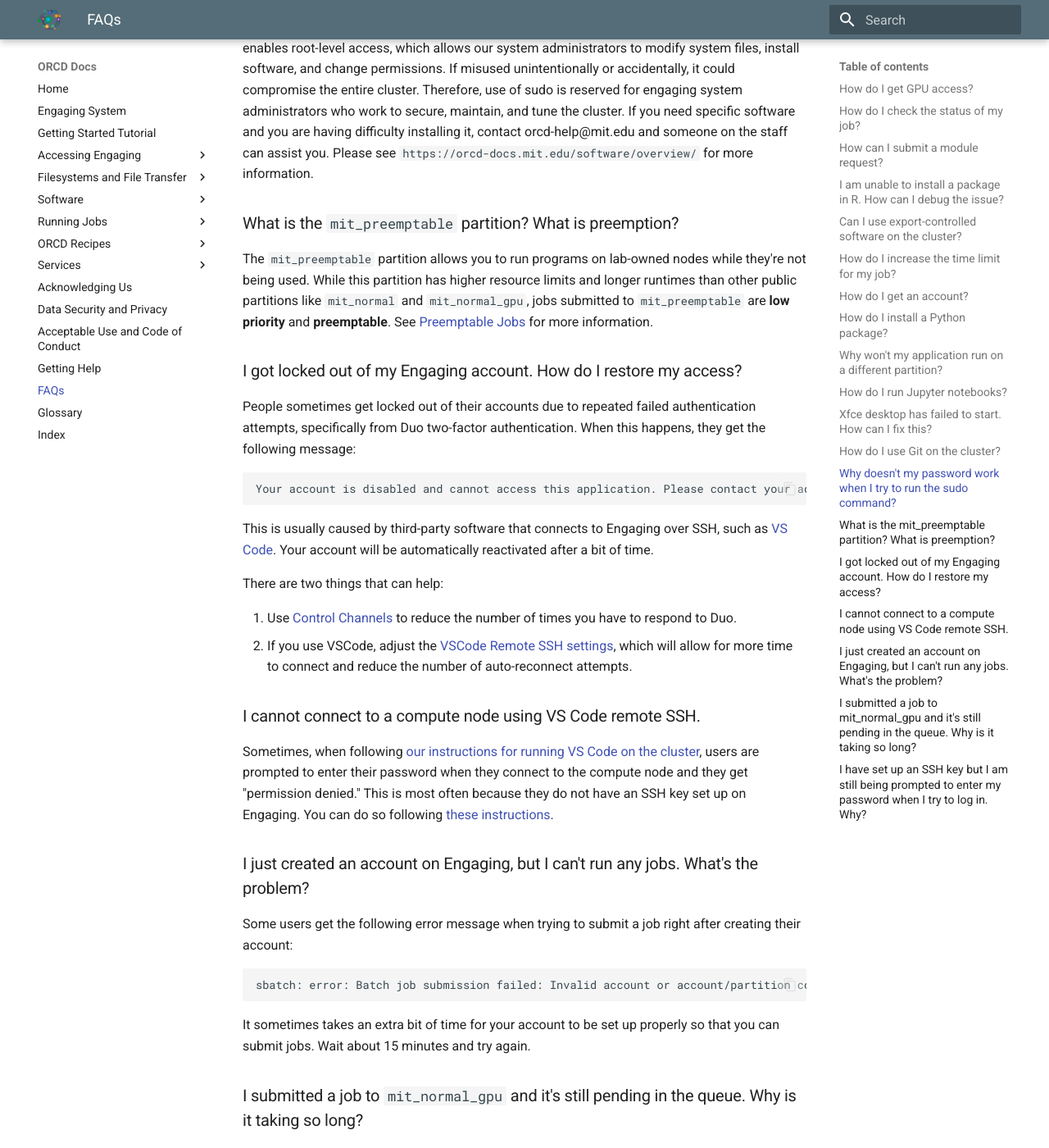
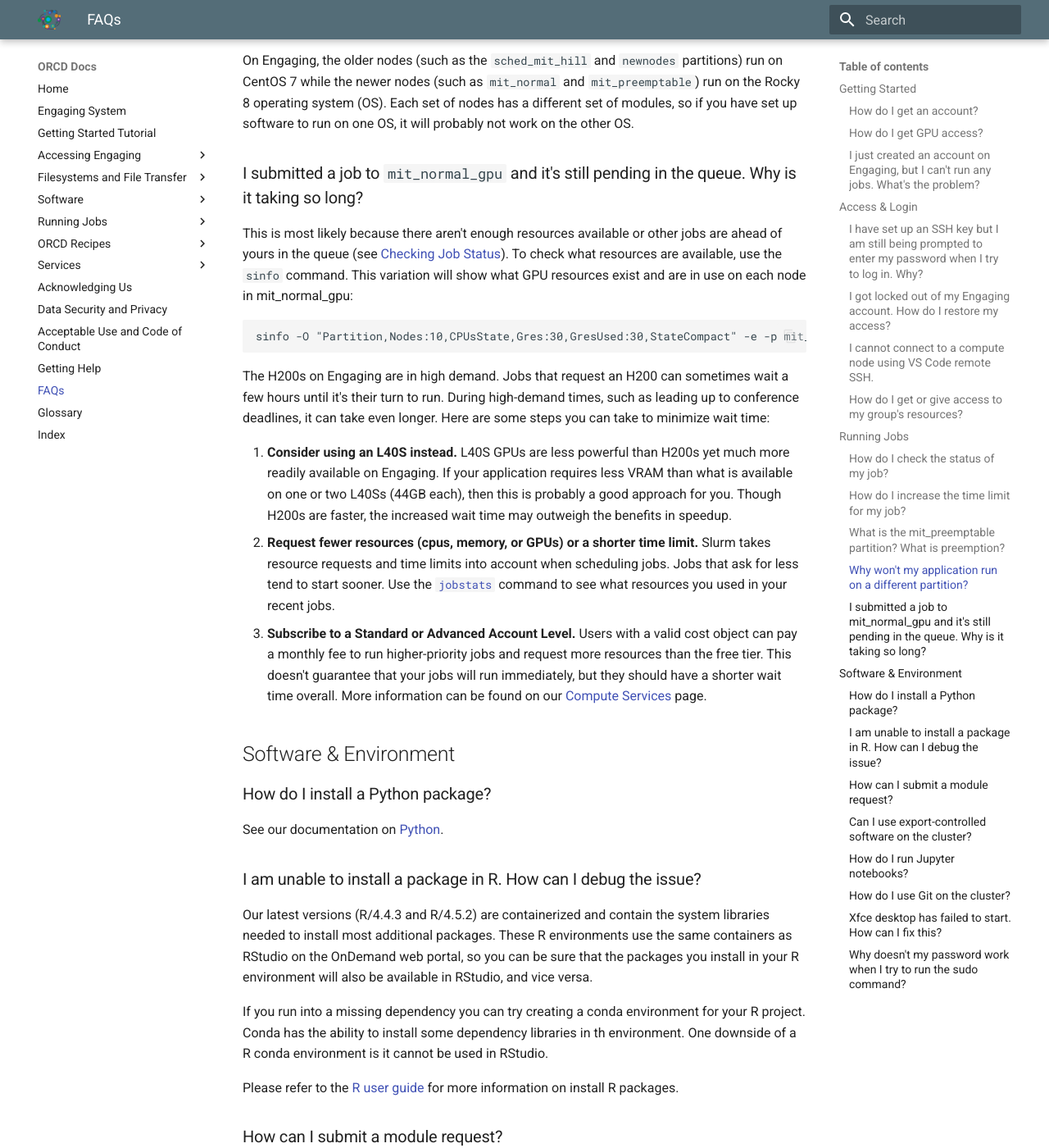
Before and after one commit to mit-orcd/orcd-docs-edit, an MkDocs documentation site: the page built from docs/faqs.md, in a window 1280 px wide and 1400 px high, scrolled down 2829 px. Shown: the whole window at 82% size. Built offline with MkDocs 1.6.1 and Material for MkDocs 9.7.7, drawn with Linux system fonts in a browser that asks for light colours; some of the changed text lies outside the part shown.

Commit message:
reorganize page, add question on adding group members

````diff
--- a/docs/faqs.md
+++ b/docs/faqs.md
@@ -1,4 +1,10 @@
 # Frequently Asked Questions
+
+## Getting Started
+
+### How do I get an account?
+
+If you have an MIT Kerberos account, then you can get an account on Engaging. To register, navigate to the [ORCD OnDemand Portal](https://orcd-ood.mit.edu/) and log in. Your account will automatically be created. Please wait a few minutes before trying to start any jobs or interactive sessions.
 
 ### How do I get GPU access?
 
@@ -7,28 +13,53 @@ We have L40S and H200 GPUs available on Engaging through the `mit_normal_gpu` pa
 If your lab would like to purchase GPUs to be hosted on Engaging, please contact
 <orcd-help-engaging@mit.edu>.
 
+### I just created an account on Engaging, but I can't run any jobs. What's the problem?
+
+Some users get the following error message when trying to submit a job right after creating their account:
+
+```
+sbatch: error: Batch job submission failed: Invalid account or account/partition combination specified
+```
+
+It sometimes takes an extra bit of time for your account to be set up properly so that you can submit jobs. Wait about 15 minutes and try again.
+
+## Access & Login
+
+### I have set up an SSH key but I am still being prompted to enter my password when I try to log in. Why?
+
+To log in with an SSH key first log into [ORCD OnDemand](https://orcd-ood.mit.edu) before logging in with SSH. This allows you to log with with your SSH key only, without requiring a password or Duo authentication. The Duo requirement is satisfied if you log into [ORCD OnDemand](https://orcd-ood.mit.edu) about once per day.
+
+### I got locked out of my Engaging account. How do I restore my access?
+
+People sometimes get locked out of their accounts due to repeated failed authentication attempts, specifically from Duo two-factor authentication. When this happens, they get the following message:
+
+```
+Your account is disabled and cannot access this application. Please contact your administrator.
+```
+
+This is usually caused by third-party software that connects to Engaging over SSH, such as [VS Code](recipes/vscode.md#other-vscode-best-practices-tips-and-tricks). Your account will be automatically reactivated after a bit of time.
+
+There are two things that can help:
+
+1. Log into [ORCD OnDemand](https://orcd-ood.mit.edu) before logging in with SSH. This allows you to log with with your SSH key only, without requiring a password or Duo authentication. The Duo requirement is satisfied if you log into [ORCD OnDemand](https://orcd-ood.mit.edu) about once per day.
+2. If you use VSCode, adjust the [VSCode Remote SSH settings](https://orcd-docs.mit.edu/recipes/vscode/#adjust-the-remotessh-extension-settings), which will allow for more time to connect and reduce the number of auto-reconnect attempts.
+
+### I cannot connect to a compute node using VS Code remote SSH.
+
+Sometimes, when following [our instructions for running VS Code on the cluster](recipes/vscode.md), users are prompted to enter their password when they connect to the compute node and they get "permission denied." This is most often because they do not have an SSH key set up on Engaging. You can do so following [these instructions](accessing-orcd/ssh-setup.md).
+
+### How do I get or give access to my group's resources?
+
+Some PI groups, labs, or departments on Engaging have purchased rental storage or hardware. We manage access to storage and compute resources through MIT Moira groups. Group admins, often the group PI or a senior researcher in the group, have the ability to add new members to the group. Admins will see a group that starts with "orcd_ug" under the "Lists I can Administer" column in [WebMoira](https://groups.mit.edu/webmoira/), which gives access to all the group's resources. See [Accessing Group Resources](services/accessing-group-resources.md) for details on using WebMoira.
+
+To get or give access ask your group admin to grant access in Moira. If you are not sure who the group admin is, or they aren't sure how to give access, send an email to <orcd-help@mit.edu>. We will let you know who the group admin is and a direct link to the page where they can add you or the new group member.
+
+## Running Jobs
+
 ### How do I check the status of my job?
 
 Instructions for checking job status can be found
 [here](running-jobs/overview.md#checking-job-status).
-
-### How can I submit a module request?
-
-We are open to creating new modules for the Engaging cluster. You can submit all
-module requests to <orcd-help-engaging@mit.edu>.
-
-### I am unable to install a package in R. How can I debug the issue?
-
-We recommend using Conda to manage R packages. Please refer to the
-[R user guide](software/R.md).
-
-### Can I use export-controlled software on the cluster?
-
-Export-controlled software has specific requirements around who is allowed to
-access the software. Often, Engaging does not meet these requirements, so
-we generally do not allow such software to be used on our system. Please refer
-to the terms of use of the software and direct any questions to
-<orcd-help@mit.edu>.
 
 ### How do I increase the time limit for my job?
 
@@ -47,13 +78,9 @@ checkpointing [here](https://rc-docs.northeastern.edu/en/latest/best-practices/c
 For increasing the maximum time limit on partitions owned by other groups,
 please email <orcd-help-engaging@mit.edu>.
 
-### How do I get an account?
+### What is the `mit_preemptable` partition? What is preemption?
 
-If you have an MIT Kerberos account, then you can get an account on Engaging. To register, navigate to the [ORCD OnDemand Portal](https://orcd-ood.mit.edu/) and log in. Your account will automatically be created. Please wait a few minutes before trying to start any jobs or interactive sessions.
-
-### How do I install a Python package?
-
-See our documentation on [Python](software/python.md).
+The `mit_preemptable` partition allows you to run programs on lab-owned nodes while they're not being used. While this partition has higher resource limits and longer runtimes than other public partitions like `mit_normal` and `mit_normal_gpu`, jobs submitted to `mit_preemptable` are **low priority** and **preemptable**. See [Preemptable Jobs](running-jobs/overview.md#preemptable-jobs) for more information.
 
 ### Why won't my application run on a different partition?
 
@@ -63,25 +90,56 @@ partitions) run on CentOS 7 while the newer nodes (such as `mit_normal` and
 has a different set of modules, so if you have set up software to run on one OS,
 it will probably not work on the other OS.
 
+### I submitted a job to `mit_normal_gpu` and it's still pending in the queue. Why is it taking so long?
+
+This is most likely because there aren't enough resources available or other jobs are ahead of yours in the queue (see [Checking Job Status](running-jobs/overview.md/#checking-job-status)). To check what resources are available, use the `sinfo` command. This variation will show what GPU resources exist and are in use on each node in mit_normal_gpu:
+
+```
+sinfo -O "Partition,Nodes:10,CPUsState,Gres:30,GresUsed:30,StateCompact" -e -p mit_normal_gpu
+```
+
+The H200s on Engaging are in high demand. Jobs that request an H200 can sometimes wait a few hours until it's their turn to run. During high-demand times, such as leading up to conference deadlines, it can take even longer. Here are some steps you can take to minimize wait time:
+
+1. **Consider using an L40S instead.** L40S GPUs are less powerful than H200s yet much more readily available on Engaging. If your application requires less VRAM than what is available on one or two L40Ss (44GB each), then this is probably a good approach for you. Though H200s are faster, the increased wait time may outweigh the benefits in speedup.
+2. **Request fewer resources (cpus, memory, or GPUs) or a shorter time limit.** Slurm takes resource requests and time limits into account when scheduling jobs. Jobs that ask for less tend to start sooner. Use the [`jobstats`](running-jobs/application-analysis.md#jobstats) command to see what resources you used in your recent jobs.
+3. **Subscribe to a Standard or Advanced Account Level.** Users with a valid cost object can pay a monthly fee to run higher-priority jobs and request more resources than the free tier. This doesn't guarantee that your jobs will run immediately, but they should have a shorter wait time overall. More information can be found on our [Compute Services](services/compute-services.md) page.
+
+## Software & Environment
+
+### How do I install a Python package?
+
+See our documentation on [Python](software/python.md).
+
+### I am unable to install a package in R. How can I debug the issue?
+
+Our latest versions (R/4.4.3 and R/4.5.2) are containerized and contain the system libraries needed to install most additional packages. These R environments use the same containers as RStudio on the OnDemand web portal, so you can be sure that the packages you install in your R environment will also be available in RStudio, and vice versa.
+
+If you run into a missing dependency you can try creating a conda environment for your R project. Conda has the ability to install some dependency libraries in th environment. One downside of a R conda environment is it cannot be used in RStudio.
+
+Please refer to the [R user guide](software/R.md) for more information on install R packages.
+
+### How can I submit a module request?
+
+We are open to creating new modules for the Engaging cluster. You can submit
+module requests to <orcd-help-engaging@mit.edu>.
+
+### Can I use export-controlled software on the cluster?
+
+Export-controlled software has specific requirements around who is allowed to
+access the software. Often, Engaging does not meet these requirements, so
+we generally do not allow such software to be used on our system. Please refer
+to the terms of use of the software and direct any questions to
+<orcd-help@mit.edu>.
+
 ### How do I run Jupyter notebooks?
 
 You can run Jupyter in a few different ways:
 
-1. Web portal for the cluster you're using
+1. Jupyter Notebook Interactive App on the [ORCD OnDemand](https://orcd-ood.mit.edu) site (preferred)
 2. [VS Code](recipes/vscode.md)
 3. Port forwarding
 
 See our [Jupyter documentation](recipes/jupyter.md).
-
-### Xfce desktop has failed to start. How can I fix this?
-
-This issue is often caused by Conda setup commands existing in your `~/.bashrc`
-file. This happens when you run `conda init` when using Miniforge or another
-Anaconda install. We recommend **not** running `conda init` as it can lead to
-errors such as this one.
-
-To fix this, remove or comment out all conda setup commands from your
-`~/.bashrc` file.
 
 ### How do I use Git on the cluster?
 
@@ -116,57 +174,16 @@ SSH key"
 
 See [GitHub's documentation on SSH keys](https://docs.github.com/en/authentication/connecting-to-github-with-ssh/generating-a-new-ssh-key-and-adding-it-to-the-ssh-agent?platform=linux) for more information.
 
+### Xfce desktop has failed to start. How can I fix this?
+
+This issue is often caused by Conda setup commands existing in your `~/.bashrc`
+file. This happens when you run `conda init` when using Miniforge or another
+Anaconda install. We recommend **not** running `conda init` as it can lead to
+errors such as this one.
+
+To fix this, remove or comment out all conda setup commands from your
+`~/.bashrc` file.
+
 ### Why doesn't my password work when I try to run the sudo command?
 
 Regular users are not allowed to use sudo on Engaging. Engaging is a shared environment. Sudo enables root-level access, which allows our system administrators to modify system files, install software, and change permissions. If misused unintentionally or accidentally, it could compromise the entire cluster. Therefore, use of sudo is reserved for engaging system administrators who work to secure, maintain, and tune the cluster. If you need specific software and you are having difficulty installing it, contact orcd-help@mit.edu and someone on the staff can assist you. Please see `https://orcd-docs.mit.edu/software/overview/` for more information.
-
-### What is the `mit_preemptable` partition? What is preemption?
-
-The `mit_preemptable` partition allows you to run programs on lab-owned nodes while they're not being used. While this partition has higher resource limits and longer runtimes than other public partitions like `mit_normal` and `mit_normal_gpu`, jobs submitted to `mit_preemptable` are **low priority** and **preemptable**. See [Preemptable Jobs](running-jobs/overview.md#preemptable-jobs) for more information.
-
-### I got locked out of my Engaging account. How do I restore my access?
-
-People sometimes get locked out of their accounts due to repeated failed authentication attempts, specifically from Duo two-factor authentication. When this happens, they get the following message:
-
-```
-Your account is disabled and cannot access this application. Please contact your administrator.
-```
-
-This is usually caused by third-party software that connects to Engaging over SSH, such as [VS Code](recipes/vscode.md#other-vscode-best-practices-tips-and-tricks). Your account will be automatically reactivated after a bit of time.
-
-There are two things that can help:
-
-1. Use [Control Channels](https://orcd-docs.mit.edu/accessing-orcd/control-channels/) to reduce the number of times you have to respond to Duo.
-2. If you use VSCode, adjust the [VSCode Remote SSH settings](https://orcd-docs.mit.edu/recipes/vscode/#adjust-the-remotessh-extension-settings), which will allow for more time to connect and reduce the number of auto-reconnect attempts.
-
-### I cannot connect to a compute node using VS Code remote SSH.
-
-Sometimes, when following [our instructions for running VS Code on the cluster](recipes/vscode.md), users are prompted to enter their password when they connect to the compute node and they get "permission denied." This is most often because they do not have an SSH key set up on Engaging. You can do so following [these instructions](accessing-orcd/ssh-setup.md).
-
-### I just created an account on Engaging, but I can't run any jobs. What's the problem?
-
-Some users get the following error message when trying to submit a job right after creating their account:
-
-```
-sbatch: error: Batch job submission failed: Invalid account or account/partition combination specified
-```
-
-It sometimes takes an extra bit of time for your account to be set up properly so that you can submit jobs. Wait about 15 minutes and try again.
-
-### I submitted a job to `mit_normal_gpu` and it's still pending in the queue. Why is it taking so long?
-
-This is most likely because there aren't enough resources available or other jobs are ahead of yours in the queue (see [Checking Job Status](running-jobs/overview.md/#checking-job-status)). To check what resources are available, use the `sinfo` command. This variation will show what GPU resources exist and are in use on each node in mit_normal_gpu:
-
-```
-sinfo -O "Partition,Nodes:10,CPUsState,Gres:30,GresUsed:30,StateCompact" -e -p mit_normal_gpu
-```
-
-The H200s on Engaging are in high demand. Jobs that request an H200 can sometimes wait a few hours until it's their turn to run. During high-demand times, such as leading up to conference deadlines, it can take even longer. Here are some steps you can take to minimize wait time:
-
-1. **Consider using an L40S instead.** L40S GPUs are less powerful than H200s yet much more readily available on Engaging. If your application requires less VRAM than what is available on one or two L40Ss (44GB each), then this is probably a good approach for you. Though H200s are faster, the increased wait time may outweigh the benefits in speedup.
-2. **Request fewer resources (cpus, memory, or GPUs) or a shorter time limit.** Slurm takes resource requests and time limits into account when scheduling jobs. Jobs that ask for less tend to start sooner. Use the [`jobstats`](running-jobs/application-analysis.md#jobstats) command to see what resources you used in your recent jobs.
-3. **Subscribe to a Standard or Advanced Account Level.** Users with a valid cost object can pay a monthly fee to run higher-priority jobs and request more resources than the free tier. This doesn't guarantee that your jobs will run immediately, but they should have a shorter wait time overall. More information can be found on our [Compute Services](services/compute-services.md) page.
-
-### I have set up an SSH key but I am still being prompted to enter my password when I try to log in. Why?
-
-A password is still required for authentication by default, even if you have set up an SSH key. This is because the system is configured to require two-factor authentication (2FA) for all users. When you log in, you will be prompted to enter your MIT Kerberos password and respond to a Duo push notification on your phone. This is an important security measure to protect your account and the cluster. However, you can reduce the number of times you have to do 2FA by logging into [ORCD OnDemand](https://orcd-ood.mit.edu) periodically.
````
